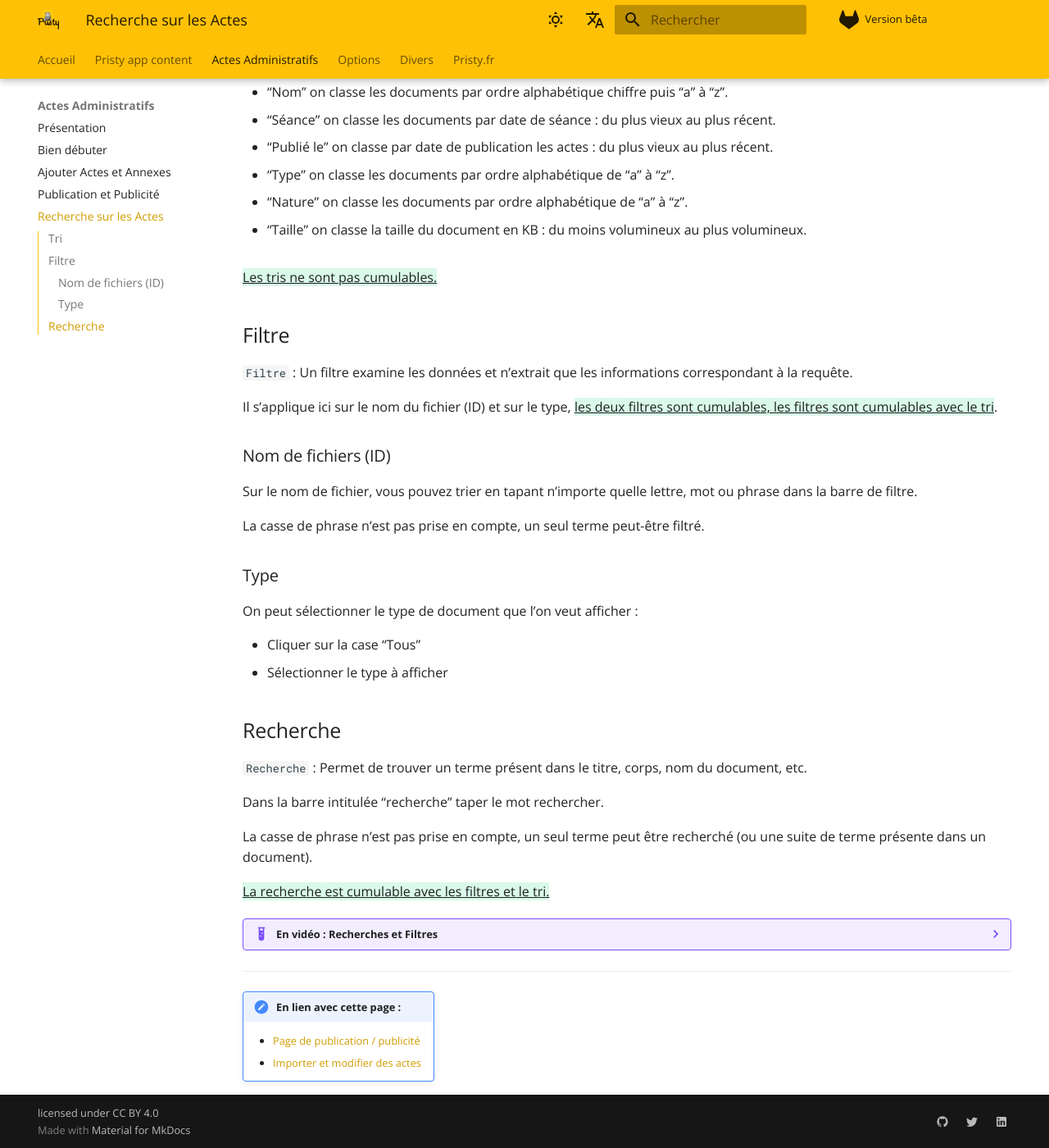
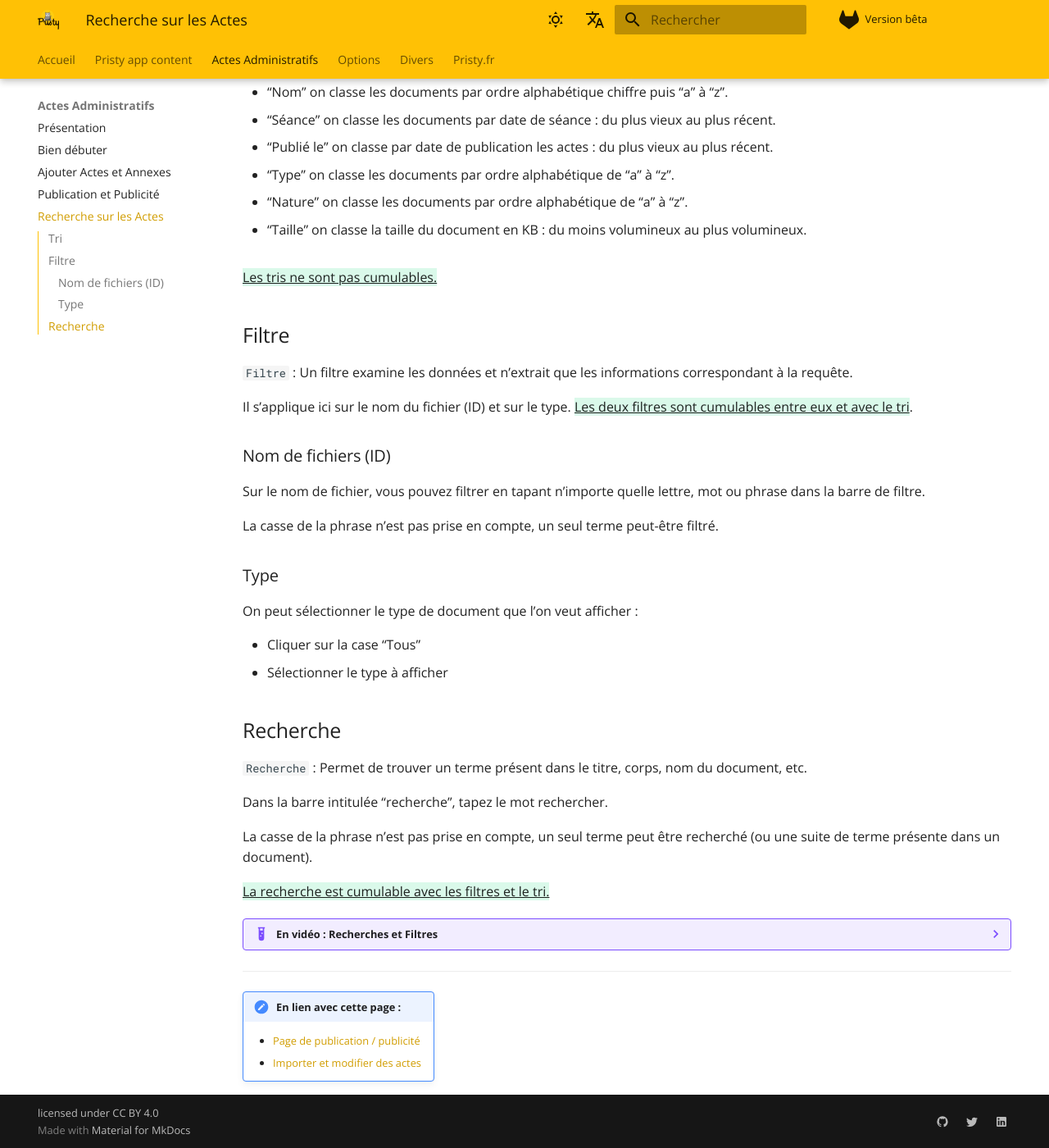
Before and after one commit to jecicorp/pristy-documentation, an MkDocs documentation site: the page built from docs/actes/recherche.md, in a window 1280 px wide and 1400 px high, scrolled down 467 px. Shown: the whole window at 82% size. Built offline with MkDocs 1.6.1 and Material for MkDocs 9.7.7, drawn with Linux system fonts in a browser that asks for light colours; comment, search, counter and statistics services are not loaded.

Commit message:
Corrections mineures

```diff
--- a/docs/actes/recherche.md
+++ b/docs/actes/recherche.md
@@ -54,13 +54,13 @@ Sur la liste des fichiers, en cliquant sur l'entête, on active les tris.
 
 `Filtre` : Un filtre examine les données et n'extrait que les informations correspondant à la requête.
 
-Il s'applique ici sur le nom du fichier (ID) et sur le type,  {++les deux filtres sont cumulables, les filtres sont cumulables avec le tri++}.
+Il s'applique ici sur le nom du fichier (ID) et sur le type.  {++Les deux filtres sont cumulables entre eux et avec le tri++}.
 
 ### Nom de fichiers (ID)
 
-Sur le nom de fichier, vous pouvez trier en tapant n'importe quelle lettre, mot ou phrase dans la barre de filtre.
+Sur le nom de fichier, vous pouvez filtrer en tapant n'importe quelle lettre, mot ou phrase dans la barre de filtre.
 
-La casse de phrase n'est pas prise en compte, un seul terme peut-être filtré.
+La casse de la phrase n'est pas prise en compte, un seul terme peut-être filtré.
 
 ### Type
 
@@ -73,9 +73,9 @@ On peut sélectionner le type de document que l'on veut afficher :
 
 `Recherche` : Permet de trouver un terme présent dans le titre, corps, nom du document, etc.
 
-Dans la barre intitulée "recherche" taper le mot rechercher.
+Dans la barre intitulée "recherche", tapez le mot rechercher.
 
-La casse de phrase n'est pas prise en compte, un seul terme peut être recherché (ou une suite de terme présente dans un document).
+La casse de la phrase n'est pas prise en compte, un seul terme peut être recherché (ou une suite de terme présente dans un document).
 
 {++La recherche est cumulable avec les filtres et le tri.++}
 
```
Also changed, not shown: docs/actes/bien-debuter.md (+1 -1 lines), docs/actes/imports.md (+2 -2 lines), docs/actes/presentation.md (+1 -1 lines), docs/actes/publication.md (+3 -3 lines).
